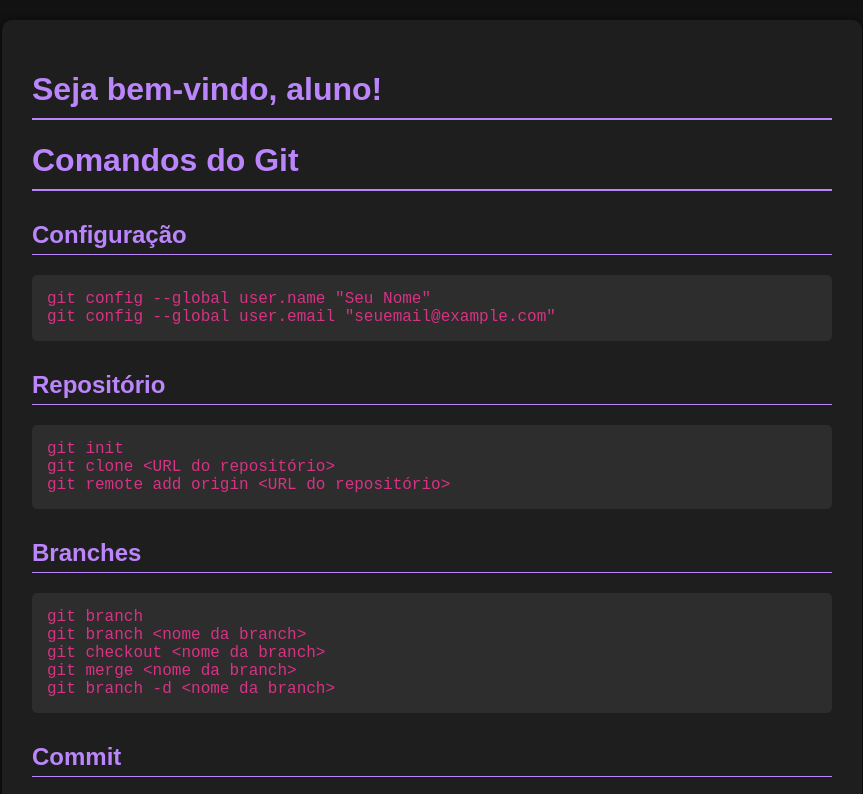
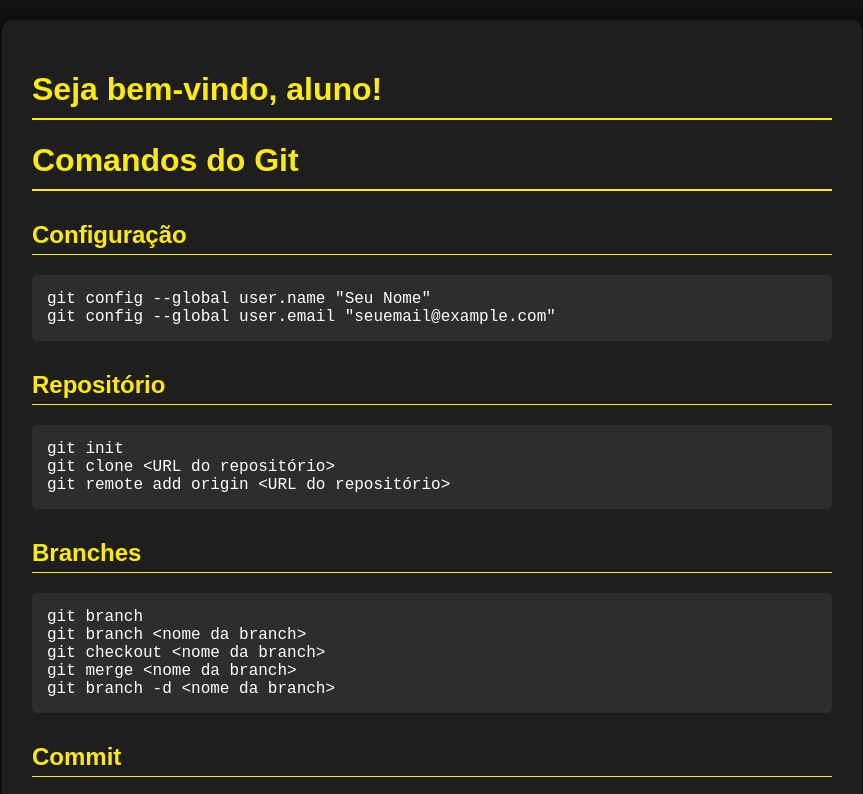
Before and after one commit to 3R11K/Benedito-git, a plain HTML site: page index.html in a window 1280 px wide. Shown: the top 794 px of the page, without its empty margins (208-1071 px from the left). Drawn offline with Linux system fonts and the light colour scheme.

```diff
--- a/index.html
+++ b/index.html
@@ -26,14 +26,14 @@
             margin: 20px;
         }
         h1 {
-            color: #bb86fc;
-            border-bottom: 2px solid #bb86fc;
+            color: #ffed00; /* Alteração da cor para amarelo */
+            border-bottom: 2px solid #ffed00; /* Alteração da cor para amarelo */
             padding-bottom: 10px;
         }
         h2 {
-            color: #bb86fc;
+            color: #ffed00; /* Alteração da cor para amarelo */
             margin-top: 30px;
-            border-bottom: 1px solid #bb86fc;
+            border-bottom: 1px solid #ffed00; /* Alteração da cor para amarelo */
             padding-bottom: 5px;
         }
         pre {
@@ -46,7 +46,7 @@
         }
         code {
             font-family: "Courier New", Courier, monospace;
-            color: #d63384;
+            color: #ffffff; /* Alteração da cor para branco */
         }
     </style>
 </head>
```
Also changed, not shown: 1 other file.
